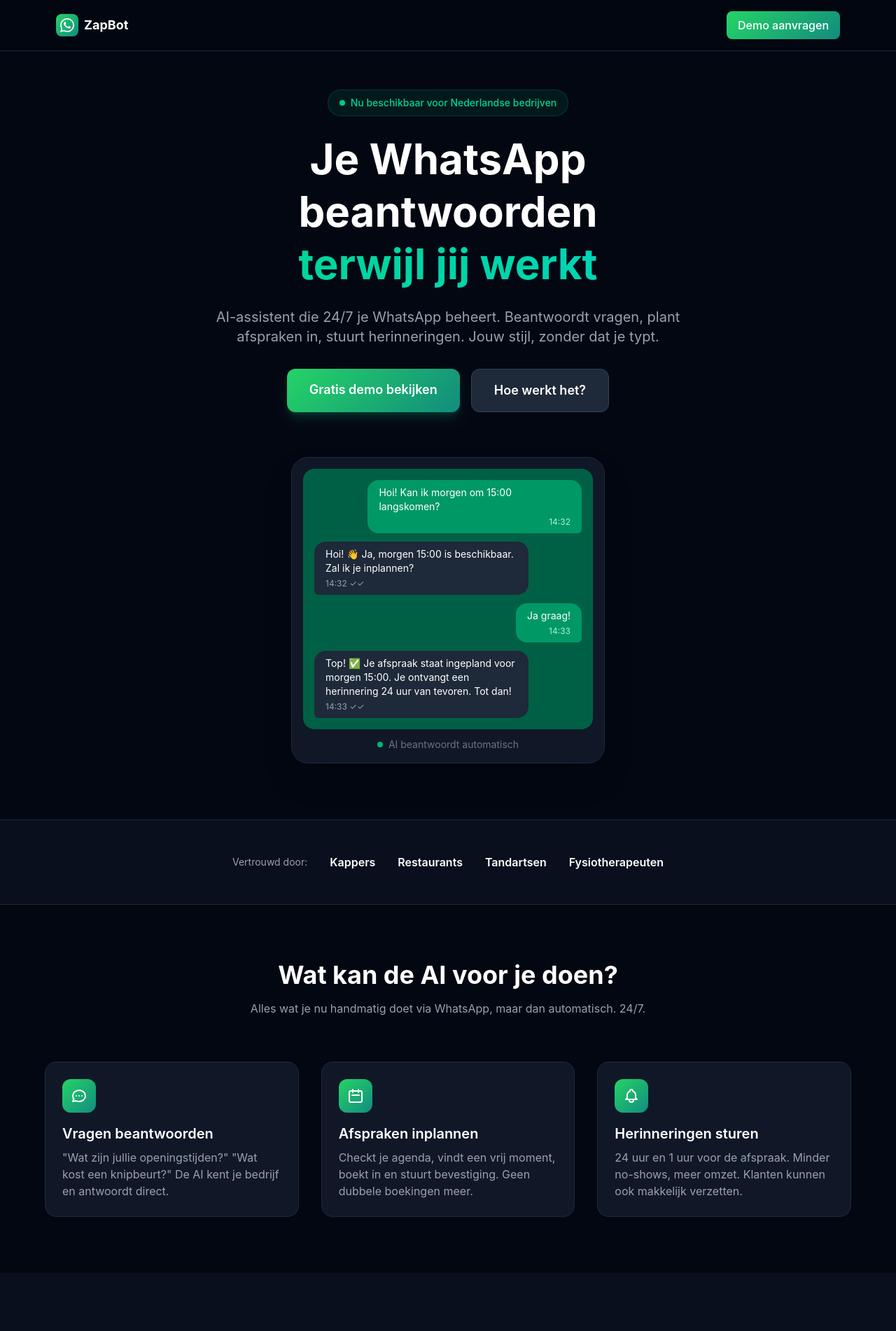
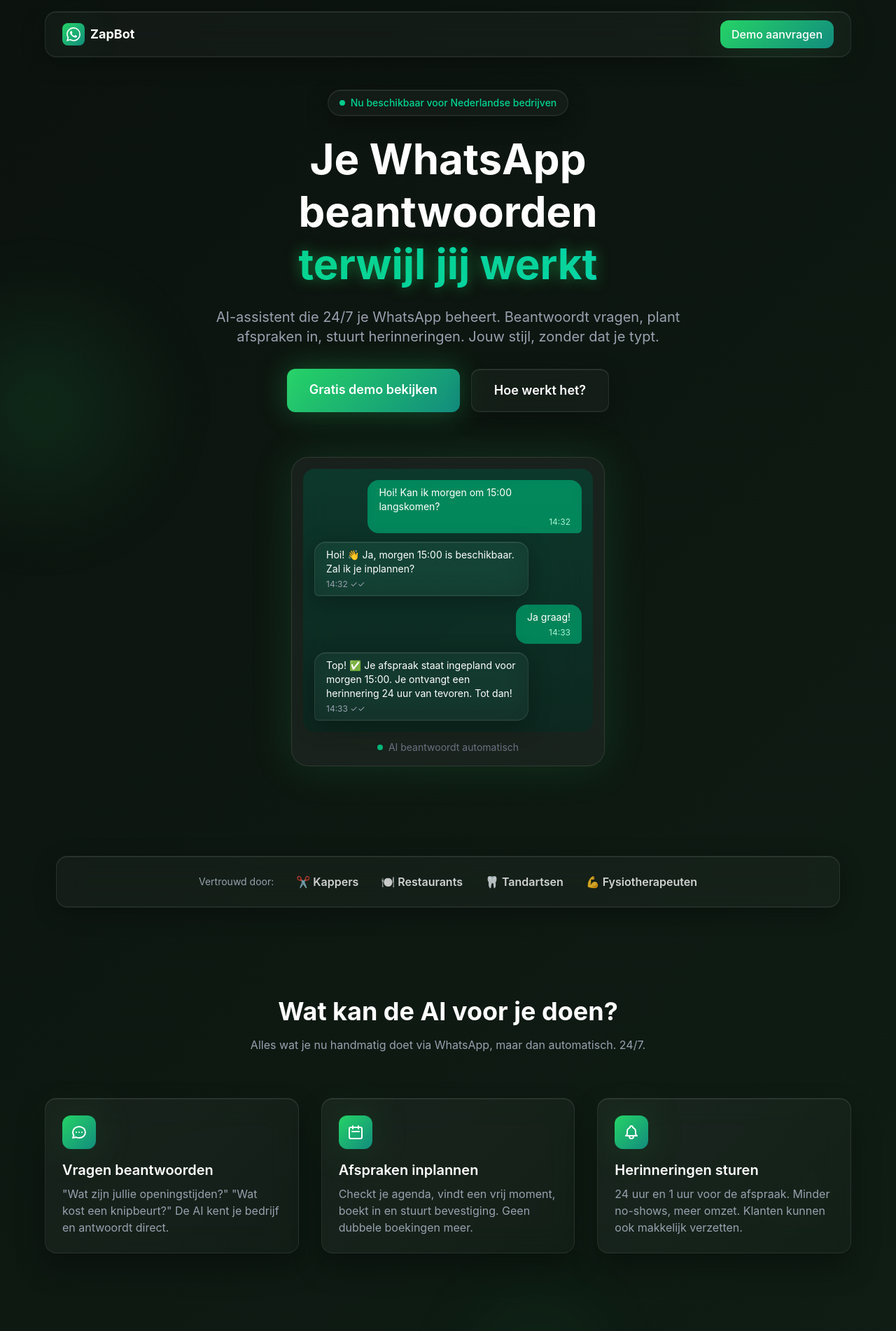
Before and after one commit to OmarNassar1127/whatsapp-agent-landing, a React (Vite) app: page / in a window 1280 px wide. Shown: the top 1902 px of the page at 70% size. Built offline with nearby package versions, Linux system fonts and the light colour scheme.

Commit message:
Add liquid glass effects

```diff
--- a/src/App.tsx
+++ b/src/App.tsx
@@ -12,12 +12,17 @@ function App() {
   }
 
   return (
-    <div className="min-h-screen bg-gray-950 text-white">
+    <div className="min-h-screen bg-gray-950 text-white animated-gradient relative overflow-hidden">
+      {/* Floating orbs */}
+      <div className="orb orb-1"></div>
+      <div className="orb orb-2"></div>
+      <div className="orb orb-3"></div>
+
       {/* Navbar */}
-      <nav className="fixed top-0 w-full z-50 bg-gray-950/80 backdrop-blur-md border-b border-gray-800">
-        <div className="max-w-6xl mx-auto px-4 py-4 flex justify-between items-center">
+      <nav className="fixed top-0 w-full z-50 px-4 py-4">
+        <div className="max-w-6xl mx-auto liquid-glass rounded-2xl px-6 py-3 flex justify-between items-center">
           <div className="flex items-center gap-2">
-            <div className="w-8 h-8 rounded-lg whatsapp-gradient flex items-center justify-center">
+            <div className="w-8 h-8 rounded-lg whatsapp-gradient flex items-center justify-center glow-green-subtle">
               <svg className="w-5 h-5 text-white" fill="currentColor" viewBox="0 0 24 24">
                 <path d="M17.472 14.382c-.297-.149-1.758-.867-2.03-.967-.273-.099-.471-.148-.67.15-.197.297-.767.966-.94 1.164-.173.199-.347.223-.644.075-.297-.15-1.255-.463-2.39-1.475-.883-.788-1.48-1.761-1.653-2.059-.173-.297-.018-.458.13-.606.134-.133.298-.347.446-.52.149-.174.198-.298.298-.497.099-.198.05-.371-.025-.52-.075-.149-.669-1.612-.916-2.207-.242-.579-.487-.5-.669-.51-.173-.008-.371-.01-.57-.01-.198 0-.52.074-.792.372-.272.297-1.04 1.016-1.04 2.479 0 1.462 1.065 2.875 1.213 3.074.149.198 2.096 3.2 5.077 4.487.709.306 1.262.489 1.694.625.712.227 1.36.195 1.871.118.571-.085 1.758-.719 2.006-1.413.248-.694.248-1.289.173-1.413-.074-.124-.272-.198-.57-.347m-5.421 7.403h-.004a9.87 9.87 0 01-5.031-1.378l-.361-.214-3.741.982.998-3.648-.235-.374a9.86 9.86 0 01-1.51-5.26c.001-5.45 4.436-9.884 9.888-9.884 2.64 0 5.122 1.03 6.988 2.898a9.825 9.825 0 012.893 6.994c-.003 5.45-4.437 9.884-9.885 9.884m8.413-18.297A11.815 11.815 0 0012.05 0C5.495 0 .16 5.335.157 11.892c0 2.096.547 4.142 1.588 5.945L.057 24l6.305-1.654a11.882 11.882 0 005.683 1.448h.005c6.554 0 11.89-5.335 11.893-11.893a11.821 11.821 0 00-3.48-8.413z"/>
               </svg>
@@ -26,7 +31,7 @@ function App() {
           </div>
           <a
             href="#contact"
-            className="px-4 py-2 rounded-lg whatsapp-gradient font-medium hover:opacity-90 transition"
+            className="px-4 py-2 rounded-xl whatsapp-gradient font-medium hover:opacity-90 transition glow-green-subtle"
           >
             Demo aanvragen
           </a>
@@ -34,16 +39,16 @@ function App() {
       </nav>
 
       {/* Hero Section */}
-      <section className="pt-32 pb-20 px-4">
+      <section className="pt-32 pb-20 px-4 relative z-10">
         <div className="max-w-6xl mx-auto">
           <div className="text-center max-w-3xl mx-auto">
-            <div className="inline-flex items-center gap-2 px-4 py-2 rounded-full bg-emerald-500/10 border border-emerald-500/20 text-emerald-400 text-sm font-medium mb-6">
+            <div className="inline-flex items-center gap-2 px-4 py-2 rounded-full liquid-glass text-emerald-400 text-sm font-medium mb-6">
               <span className="w-2 h-2 rounded-full bg-emerald-400 animate-pulse"></span>
               Nu beschikbaar voor Nederlandse bedrijven
             </div>
             <h1 className="text-5xl md:text-6xl font-bold mb-6 leading-tight">
               Je WhatsApp beantwoorden
-              <span className="block text-transparent bg-clip-text bg-gradient-to-r from-emerald-400 to-teal-400">
+              <span className="block text-transparent bg-clip-text bg-gradient-to-r from-emerald-400 to-teal-400 text-glow">
                 terwijl jij werkt
               </span>
             </h1>
@@ -54,13 +59,13 @@ function App() {
             <div className="flex flex-col sm:flex-row gap-4 justify-center">
               <a
                 href="#contact"
-                className="px-8 py-4 rounded-xl whatsapp-gradient font-semibold text-lg hover:opacity-90 transition shadow-lg shadow-emerald-500/20"
+                className="px-8 py-4 rounded-xl whatsapp-gradient font-semibold text-lg hover:opacity-90 transition glow-green shimmer"
               >
                 Gratis demo bekijken
               </a>
               <a
                 href="#how-it-works"
-                className="px-8 py-4 rounded-xl bg-gray-800 font-semibold text-lg hover:bg-gray-700 transition border border-gray-700"
+                className="px-8 py-4 rounded-xl liquid-glass font-semibold text-lg hover:bg-white/10 transition"
               >
                 Hoe werkt het?
               </a>
@@ -69,32 +74,32 @@ function App() {
 
           {/* Demo mockup */}
           <div className="mt-16 max-w-md mx-auto">
-            <div className="bg-gray-900 rounded-3xl p-4 border border-gray-800 shadow-2xl">
-              <div className="bg-emerald-800 rounded-2xl p-4 space-y-3">
+            <div className="liquid-glass-strong rounded-3xl p-4 glow-green-subtle">
+              <div className="bg-gradient-to-b from-emerald-900/50 to-emerald-950/50 rounded-2xl p-4 space-y-3">
                 {/* Chat bubble - customer */}
                 <div className="flex justify-end">
-                  <div className="bg-emerald-600 rounded-2xl rounded-br-md px-4 py-2 max-w-[80%]">
+                  <div className="bg-emerald-600/80 backdrop-blur rounded-2xl rounded-br-md px-4 py-2 max-w-[80%]">
                     <p className="text-sm">Hoi! Kan ik morgen om 15:00 langskomen?</p>
                     <p className="text-xs text-emerald-200 text-right mt-1">14:32</p>
                   </div>
                 </div>
                 {/* Chat bubble - bot */}
                 <div className="flex justify-start">
-                  <div className="bg-gray-800 rounded-2xl rounded-bl-md px-4 py-2 max-w-[80%]">
+                  <div className="liquid-glass rounded-2xl rounded-bl-md px-4 py-2 max-w-[80%]">
                     <p className="text-sm">Hoi! 👋 Ja, morgen 15:00 is beschikbaar. Zal ik je inplannen?</p>
                     <p className="text-xs text-gray-400 mt-1">14:32 ✓✓</p>
                   </div>
                 </div>
                 {/* Chat bubble - customer */}
                 <div className="flex justify-end">
-                  <div className="bg-emerald-600 rounded-2xl rounded-br-md px-4 py-2 max-w-[80%]">
+                  <div className="bg-emerald-600/80 backdrop-blur rounded-2xl rounded-br-md px-4 py-2 max-w-[80%]">
                     <p className="text-sm">Ja graag!</p>
                     <p className="text-xs text-emerald-200 text-right mt-1">14:33</p>
                   </div>
                 </div>
                 {/* Chat bubble - bot */}
                 <div className="flex justify-start">
-                  <div className="bg-gray-800 rounded-2xl rounded-bl-md px-4 py-2 max-w-[80%]">
+                  <div className="liquid-glass rounded-2xl rounded-bl-md px-4 py-2 max-w-[80%]">
                     <p className="text-sm">Top! ✅ Je afspraak staat ingepland voor morgen 15:00. Je ontvangt een herinnering 24 uur van tevoren. Tot dan!</p>
                     <p className="text-xs text-gray-400 mt-1">14:33 ✓✓</p>
                   </div>
@@ -110,22 +115,24 @@ function App() {
       </section>
 
       {/* Social proof */}
-      <section className="py-12 border-y border-gray-800 bg-gray-900/50">
+      <section className="py-12 relative z-10">
         <div className="max-w-6xl mx-auto px-4">
+          <div className="liquid-glass rounded-2xl py-6 px-8">
             <div className="flex flex-wrap justify-center items-center gap-8 text-gray-400">
               <p className="text-sm">Vertrouwd door:</p>
-            <div className="flex items-center gap-8">
-              <span className="font-semibold text-white">Kappers</span>
-              <span className="font-semibold text-white">Restaurants</span>
-              <span className="font-semibold text-white">Tandartsen</span>
-              <span className="font-semibold text-white">Fysiotherapeuten</span>
+              <div className="flex flex-wrap items-center justify-center gap-6 md:gap-8">
+                <span className="font-semibold text-white/80">✂️ Kappers</span>
+                <span className="font-semibold text-white/80">🍽️ Restaurants</span>
+                <span className="font-semibold text-white/80">🦷 Tandartsen</span>
+                <span className="font-semibold text-white/80">💪 Fysiotherapeuten</span>
+              </div>
             </div>
           </div>
         </div>
       </section>
 
       {/* Features */}
-      <section id="how-it-works" className="py-20 px-4">
+      <section id="how-it-works" className="py-20 px-4 relative z-10">
         <div className="max-w-6xl mx-auto">
           <div className="text-center mb-16">
             <h2 className="text-3xl md:text-4xl font-bold mb-4">Wat kan de AI voor je doen?</h2>
@@ -136,8 +143,8 @@ function App() {
 
           <div className="grid md:grid-cols-3 gap-8">
             {/* Feature 1 */}
-            <div className="bg-gray-900 rounded-2xl p-6 border border-gray-800 hover:border-emerald-500/50 transition">
-              <div className="w-12 h-12 rounded-xl whatsapp-gradient flex items-center justify-center mb-4">
+            <div className="liquid-glass-card rounded-2xl p-6">
+              <div className="w-12 h-12 rounded-xl whatsapp-gradient flex items-center justify-center mb-4 glow-green-subtle">
                 <svg className="w-6 h-6 text-white" fill="none" stroke="currentColor" viewBox="0 0 24 24">
                   <path strokeLinecap="round" strokeLinejoin="round" strokeWidth={2} d="M8 12h.01M12 12h.01M16 12h.01M21 12c0 4.418-4.03 8-9 8a9.863 9.863 0 01-4.255-.949L3 20l1.395-3.72C3.512 15.042 3 13.574 3 12c0-4.418 4.03-8 9-8s9 3.582 9 8z" />
                 </svg>
@@ -149,8 +156,8 @@ function App() {
             </div>
 
             {/* Feature 2 */}
-            <div className="bg-gray-900 rounded-2xl p-6 border border-gray-800 hover:border-emerald-500/50 transition">
-              <div className="w-12 h-12 rounded-xl whatsapp-gradient flex items-center justify-center mb-4">
+            <div className="liquid-glass-card rounded-2xl p-6">
+              <div className="w-12 h-12 rounded-xl whatsapp-gradient flex items-center justify-center mb-4 glow-green-subtle">
                 <svg className="w-6 h-6 text-white" fill="none" stroke="currentColor" viewBox="0 0 24 24">
                   <path strokeLinecap="round" strokeLinejoin="round" strokeWidth={2} d="M8 7V3m8 4V3m-9 8h10M5 21h14a2 2 0 002-2V7a2 2 0 00-2-2H5a2 2 0 00-2 2v12a2 2 0 002 2z" />
                 </svg>
@@ -162,8 +169,8 @@ function App() {
             </div>
 
             {/* Feature 3 */}
-            <div className="bg-gray-900 rounded-2xl p-6 border border-gray-800 hover:border-emerald-500/50 transition">
-              <div className="w-12 h-12 rounded-xl whatsapp-gradient flex items-center justify-center mb-4">
+            <div className="liquid-glass-card rounded-2xl p-6">
+              <div className="w-12 h-12 rounded-xl whatsapp-gradient flex items-center justify-center mb-4 glow-green-subtle">
                 <svg className="w-6 h-6 text-white" fill="none" stroke="currentColor" viewBox="0 0 24 24">
                   <path strokeLinecap="round" strokeLinejoin="round" strokeWidth={2} d="M15 17h5l-1.405-1.405A2.032 2.032 0 0118 14.158V11a6.002 6.002 0 00-4-5.659V5a2 2 0 10-4 0v.341C7.67 6.165 6 8.388 6 11v3.159c0 .538-.214 1.055-.595 1.436L4 17h5m6 0v1a3 3 0 11-6 0v-1m6 0H9" />
                 </svg>
@@ -178,7 +185,7 @@ function App() {
       </section>
 
       {/* Use cases */}
-      <section className="py-20 px-4 bg-gray-900/50">
+      <section className="py-20 px-4 relative z-10">
         <div className="max-w-6xl mx-auto">
           <div className="text-center mb-16">
             <h2 className="text-3xl md:text-4xl font-bold mb-4">Perfect voor</h2>
@@ -191,7 +198,7 @@ function App() {
               { icon: "🦷", title: "Tandartsen", desc: "Minder no-shows" },
               { icon: "💪", title: "Fysiotherapeuten", desc: "Afspraken beheren" },
             ].map((item, i) => (
-              <div key={i} className="bg-gray-800/50 rounded-xl p-6 text-center border border-gray-700 hover:border-emerald-500/50 transition">
+              <div key={i} className="liquid-glass-card rounded-xl p-6 text-center">
                 <span className="text-4xl mb-4 block">{item.icon}</span>
                 <h3 className="font-semibold text-lg mb-1">{item.title}</h3>
                 <p className="text-gray-400 text-sm">{item.desc}</p>
@@ -202,7 +209,7 @@ function App() {
       </section>
 
       {/* Pricing */}
-      <section className="py-20 px-4">
+      <section className="py-20 px-4 relative z-10">
         <div className="max-w-6xl mx-auto">
           <div className="text-center mb-16">
             <h2 className="text-3xl md:text-4xl font-bold mb-4">Simpele prijzen</h2>
@@ -210,19 +217,22 @@ function App() {
           </div>
 
           <div className="max-w-lg mx-auto">
-            <div className="bg-gradient-to-b from-gray-800 to-gray-900 rounded-2xl p-8 border border-emerald-500/30 shadow-xl shadow-emerald-500/10">
-              <div className="text-center">
-                <span className="inline-block px-3 py-1 rounded-full bg-emerald-500/10 text-emerald-400 text-sm font-medium mb-4">
+            <div className="liquid-glass-strong rounded-2xl p-8 glow-green-subtle relative overflow-hidden">
+              {/* Shimmer effect */}
+              <div className="absolute inset-0 shimmer pointer-events-none"></div>
+
+              <div className="text-center relative z-10">
+                <span className="inline-block px-3 py-1 rounded-full bg-emerald-500/20 text-emerald-400 text-sm font-medium mb-4 border border-emerald-500/30">
                   Launch aanbieding
                 </span>
                 <div className="mb-4">
-                  <span className="text-5xl font-bold">€99</span>
+                  <span className="text-5xl font-bold text-glow">€99</span>
                   <span className="text-gray-400">/maand</span>
                 </div>
-                <p className="text-gray-400 mb-6">+ €500 eenmalige setup (normaal €1000)</p>
+                <p className="text-gray-400 mb-6">+ €500 eenmalige setup <span className="line-through text-gray-600">€1000</span></p>
               </div>
 
-              <ul className="space-y-3 mb-8">
+              <ul className="space-y-3 mb-8 relative z-10">
                 {[
                   "24/7 WhatsApp AI-assistent",
                   "Onbeperkt berichten",
@@ -232,9 +242,11 @@ function App() {
                   "Nederlandse support",
                 ].map((item, i) => (
                   <li key={i} className="flex items-center gap-3">
-                    <svg className="w-5 h-5 text-emerald-400" fill="none" stroke="currentColor" viewBox="0 0 24 24">
-                      <path strokeLinecap="round" strokeLinejoin="round" strokeWidth={2} d="M5 13l4 4L19 7" />
+                    <div className="w-5 h-5 rounded-full whatsapp-gradient flex items-center justify-center flex-shrink-0">
+                      <svg className="w-3 h-3 text-white" fill="none" stroke="currentColor" viewBox="0 0 24 24">
+                        <path strokeLinecap="round" strokeLinejoin="round" strokeWidth={3} d="M5 13l4 4L19 7" />
                       </svg>
+                    </div>
                     <span>{item}</span>
                   </li>
                 ))}
@@ -242,7 +254,7 @@ function App() {
 
               <a
                 href="#contact"
-                className="block w-full py-4 rounded-xl whatsapp-gradient font-semibold text-center hover:opacity-90 transition"
+                className="block w-full py-4 rounded-xl whatsapp-gradient font-semibold text-center hover:opacity-90 transition glow-green relative z-10"
               >
                 Gratis demo aanvragen
               </a>
@@ -252,8 +264,9 @@ function App() {
       </section>
 
       {/* Contact / CTA */}
-      <section id="contact" className="py-20 px-4 bg-gray-900/50">
-        <div className="max-w-xl mx-auto text-center">
+      <section id="contact" className="py-20 px-4 relative z-10">
+        <div className="max-w-xl mx-auto">
+          <div className="liquid-glass-strong rounded-2xl p-8 text-center">
             <h2 className="text-3xl md:text-4xl font-bold mb-4">
               Klaar om tijd te besparen?
             </h2>
@@ -262,7 +275,7 @@ function App() {
             </p>
 
             {submitted ? (
-            <div className="bg-emerald-500/10 border border-emerald-500/30 rounded-xl p-6">
+              <div className="liquid-glass rounded-xl p-6">
                 <span className="text-4xl mb-4 block">✅</span>
                 <p className="text-emerald-400 font-medium">Bedankt! We nemen snel contact op.</p>
               </div>
@@ -274,22 +287,24 @@ function App() {
                   placeholder="je@email.nl"
                   value={email}
                   onChange={(e) => setEmail(e.target.value)}
-                className="flex-1 px-4 py-4 rounded-xl bg-gray-800 border border-gray-700 focus:border-emerald-500 focus:outline-none transition"
+                  className="flex-1 px-4 py-4 rounded-xl bg-white/5 border border-white/10 focus:border-emerald-500/50 focus:outline-none focus:bg-white/10 transition backdrop-blur"
                 />
                 <button
                   type="submit"
-                className="px-8 py-4 rounded-xl whatsapp-gradient font-semibold hover:opacity-90 transition whitespace-nowrap"
+                  className="px-8 py-4 rounded-xl whatsapp-gradient font-semibold hover:opacity-90 transition whitespace-nowrap glow-green-subtle"
                 >
                   Demo aanvragen
                 </button>
               </form>
             )}
           </div>
+        </div>
       </section>
 
       {/* Footer */}
-      <footer className="py-8 px-4 border-t border-gray-800">
-        <div className="max-w-6xl mx-auto flex flex-col md:flex-row justify-between items-center gap-4">
+      <footer className="py-8 px-4 relative z-10">
+        <div className="max-w-6xl mx-auto">
+          <div className="liquid-glass rounded-xl py-4 px-6 flex flex-col md:flex-row justify-between items-center gap-4">
             <div className="flex items-center gap-2">
               <div className="w-6 h-6 rounded-lg whatsapp-gradient flex items-center justify-center">
                 <svg className="w-4 h-4 text-white" fill="currentColor" viewBox="0 0 24 24">
@@ -302,6 +317,7 @@ function App() {
               © 2026 ZapBot. Made in Amsterdam 🇳🇱
             </p>
           </div>
+        </div>
       </footer>
     </div>
   )
--- a/src/index.css
+++ b/src/index.css
@@ -14,9 +14,156 @@ body {
   background: linear-gradient(135deg, #25D366 0%, #128C7E 100%);
 }
 
-/* Glass effect */
-.glass {
-  background: rgba(255, 255, 255, 0.1);
-  backdrop-filter: blur(10px);
-  border: 1px solid rgba(255, 255, 255, 0.2);
+/* Liquid Glass Effects */
+.liquid-glass {
+  background: rgba(255, 255, 255, 0.03);
+  backdrop-filter: blur(20px);
+  -webkit-backdrop-filter: blur(20px);
+  border: 1px solid rgba(255, 255, 255, 0.08);
+  box-shadow:
+    0 8px 32px rgba(0, 0, 0, 0.3),
+    inset 0 1px 0 rgba(255, 255, 255, 0.1),
+    inset 0 -1px 0 rgba(255, 255, 255, 0.05);
 }
+
+.liquid-glass-strong {
+  background: rgba(255, 255, 255, 0.05);
+  backdrop-filter: blur(30px);
+  -webkit-backdrop-filter: blur(30px);
+  border: 1px solid rgba(255, 255, 255, 0.1);
+  box-shadow:
+    0 8px 32px rgba(0, 0, 0, 0.4),
+    inset 0 2px 0 rgba(255, 255, 255, 0.15),
+    inset 0 -1px 0 rgba(255, 255, 255, 0.05);
+}
+
+.liquid-glass-card {
+  background: linear-gradient(
+    135deg,
+    rgba(255, 255, 255, 0.05) 0%,
+    rgba(255, 255, 255, 0.02) 100%
+  );
+  backdrop-filter: blur(20px);
+  -webkit-backdrop-filter: blur(20px);
+  border: 1px solid rgba(255, 255, 255, 0.08);
+  box-shadow:
+    0 20px 40px rgba(0, 0, 0, 0.3),
+    inset 0 1px 0 rgba(255, 255, 255, 0.1);
+  transition: all 0.3s ease;
+}
+
+.liquid-glass-card:hover {
+  background: linear-gradient(
+    135deg,
+    rgba(255, 255, 255, 0.08) 0%,
+    rgba(255, 255, 255, 0.03) 100%
+  );
+  border-color: rgba(37, 211, 102, 0.3);
+  box-shadow:
+    0 25px 50px rgba(0, 0, 0, 0.4),
+    0 0 30px rgba(37, 211, 102, 0.1),
+    inset 0 1px 0 rgba(255, 255, 255, 0.15);
+  transform: translateY(-4px);
+}
+
+/* Glow effects */
+.glow-green {
+  box-shadow: 0 0 40px rgba(37, 211, 102, 0.3);
+}
+
+.glow-green-subtle {
+  box-shadow: 0 0 60px rgba(37, 211, 102, 0.15);
+}
+
+/* Animated gradient background */
+.animated-gradient {
+  background: linear-gradient(
+    -45deg,
+    #0a0a0a,
+    #0f1f15,
+    #0a0a0a,
+    #0f1a1f
+  );
+  background-size: 400% 400%;
+  animation: gradientShift 15s ease infinite;
+}
+
+@keyframes gradientShift {
+  0% { background-position: 0% 50%; }
+  50% { background-position: 100% 50%; }
+  100% { background-position: 0% 50%; }
+}
+
+/* Floating orbs */
+.orb {
+  position: absolute;
+  border-radius: 50%;
+  filter: blur(60px);
+  opacity: 0.5;
+  animation: float 8s ease-in-out infinite;
+}
+
+.orb-1 {
+  width: 400px;
+  height: 400px;
+  background: radial-gradient(circle, rgba(37, 211, 102, 0.3) 0%, transparent 70%);
+  top: 10%;
+  left: -10%;
+  animation-delay: 0s;
+}
+
+.orb-2 {
+  width: 300px;
+  height: 300px;
+  background: radial-gradient(circle, rgba(18, 140, 126, 0.3) 0%, transparent 70%);
+  bottom: 20%;
+  right: -5%;
+  animation-delay: -4s;
+}
+
+.orb-3 {
+  width: 250px;
+  height: 250px;
+  background: radial-gradient(circle, rgba(37, 211, 102, 0.2) 0%, transparent 70%);
+  top: 50%;
+  left: 50%;
+  animation-delay: -2s;
+}
+
+@keyframes float {
+  0%, 100% { transform: translate(0, 0) scale(1); }
+  33% { transform: translate(30px, -30px) scale(1.05); }
+  66% { transform: translate(-20px, 20px) scale(0.95); }
+}
+
+/* Shimmer effect */
+.shimmer {
+  position: relative;
+  overflow: hidden;
+}
+
+.shimmer::after {
+  content: '';
+  position: absolute;
+  top: 0;
+  left: -100%;
+  width: 100%;
+  height: 100%;
+  background: linear-gradient(
+    90deg,
+    transparent,
+    rgba(255, 255, 255, 0.1),
+    transparent
+  );
+  animation: shimmer 3s infinite;
+}
+
+@keyframes shimmer {
+  0% { left: -100%; }
+  100% { left: 100%; }
+}
+
+/* Text glow */
+.text-glow {
+  text-shadow: 0 0 20px rgba(37, 211, 102, 0.5);
+}
```
Lines whose indentation alone changed are shown as unchanged.
